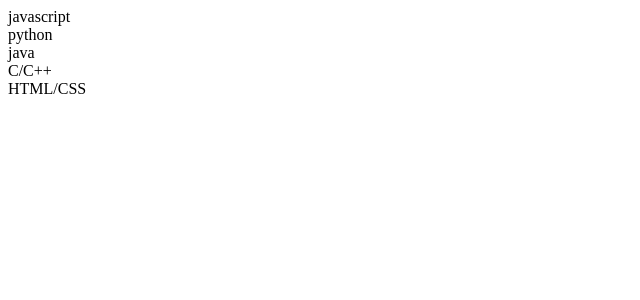
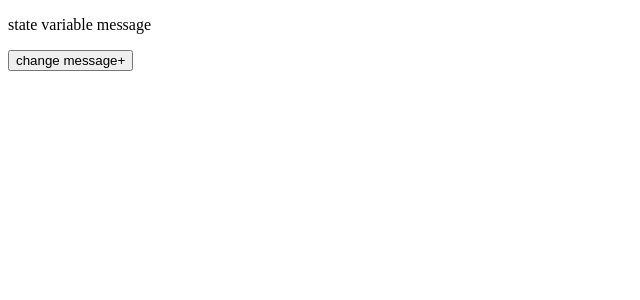
Before and after one commit to comrade369/jsCafeReact, a React app: page / in a window 1280 px wide. Shown: the top 300 px of the page, without its empty margins (0-640 px from the left). Built offline with nearby package versions, Linux system fonts and the light colour scheme.

Commit message:
7 Modules Completed

```diff
--- a/src/App.js
+++ b/src/App.js
@@ -1,31 +1,12 @@
-// learning about rendering items in list, map function, importance of key ...etc.
 
 import React from "react";
-import Text from "./components/Text.jsx";
-
+import StateExample from "./components/StateExample.jsx";
 
 function App() {
 
-    const data = [
-        {id: 1, text: "javascript"},
-        {id: 2, text: "python"},
-        {id: 3, text: "java"},
-        {id: 4, text: "C/C++"},
-        {id: 5, text: "HTML/CSS"},
-    ]
-
     return (
-        // <Text>
-        //     {data[0].text}
-        // </Text>
         <>
-            {
-                data.map((item) => {
-                    return (
-                        <Text key={item.id}>{item.text}</Text>
-                    );
-                })
-            }
+            <StateExample />
         </>
     );
 }
--- /dev/null
+++ b/src/components/StateExample.jsx
@@ -0,0 +1,42 @@
+// learning about useState, state variables,
+
+
+import React, {useState} from "react";
+import Button from "./Button.jsx";
+
+function StateExample() {
+
+
+    const [message, setMessage] = useState("state variable message");
+
+    const changeMessage = () => {
+        // changing the message variable.
+        // return message = "changing message variable";
+        // Not changing in the jsx, because it is normal variable, and then use state variables.
+
+        // Changing the state variable message, using setMessage function.
+        // setMessage("changing message variable"); // this is changing in the jsx.
+
+        // another way is using callback in setMessage function.
+        setMessage((previousData) => {
+            // this works:
+            // previousData = "changing message variable";
+            // return previousData;
+
+            // this also works:
+            return "changing message variable";
+
+            // we use callbacks to get previous data from the state variable.
+        })
+    }
+
+    return (
+        <>
+            <p>{message}</p>
+            <Button onClick={changeMessage}>change message</Button>
+
+        </>
+    );
+}
+
+export default StateExample;
```
